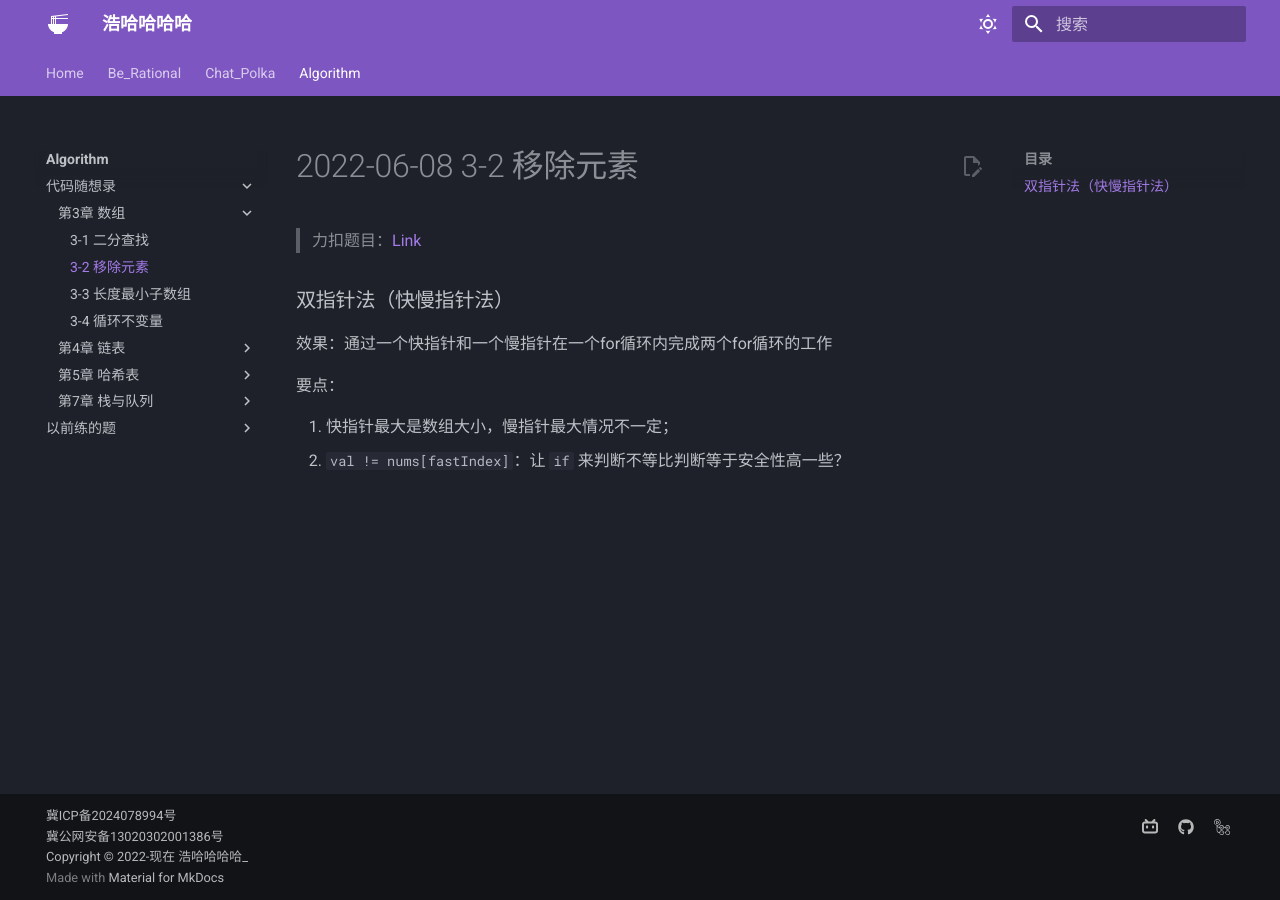
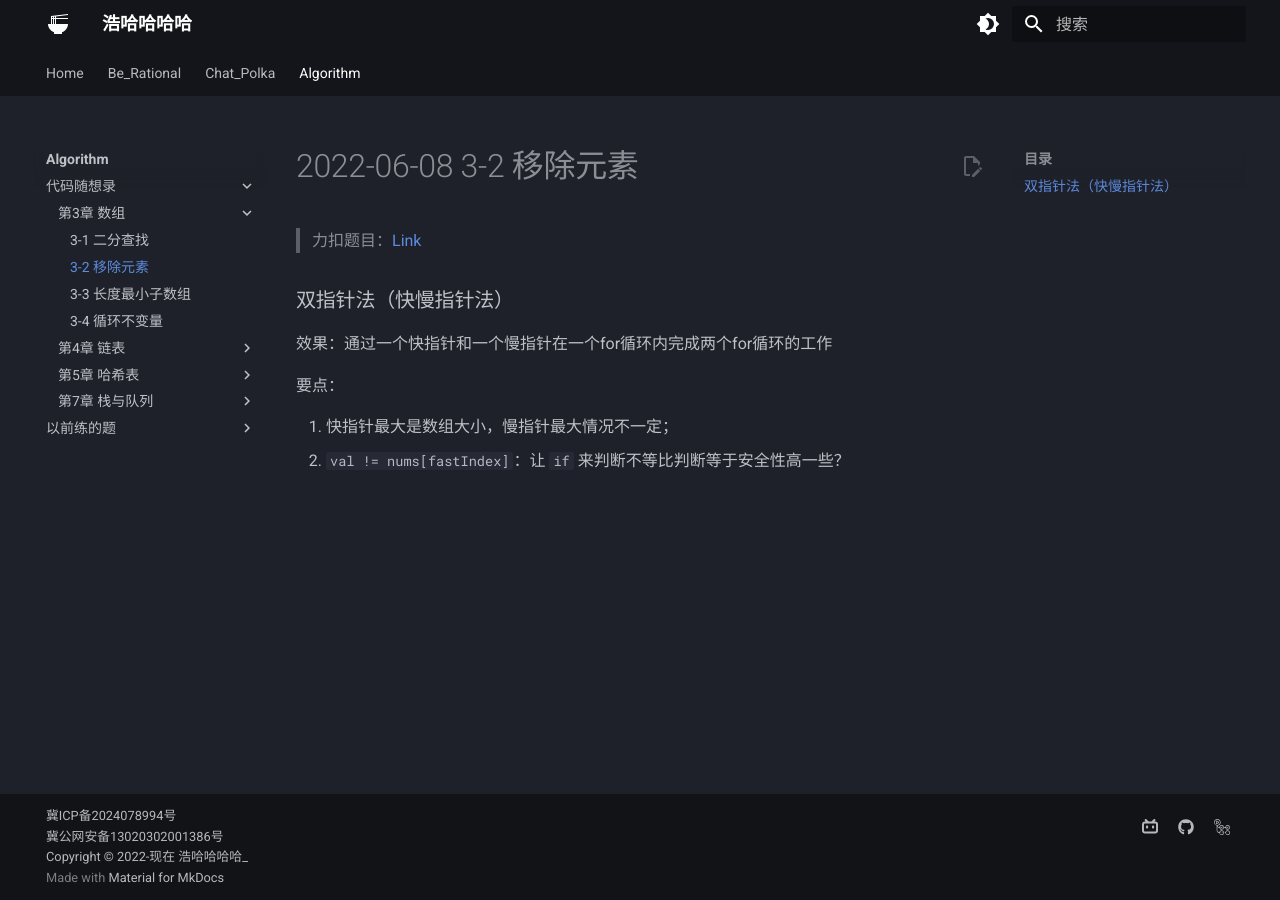
Before and after one commit to Haohahahaha/alg, an MkDocs documentation site: the page built from docs/CodeThinker/3/2022-06-08_3-2_移除元素.md, in a window 1280 px wide. Built offline with MkDocs 1.6.1 and Material for MkDocs 9.7.7, drawn with Linux system fonts in a browser that asks for light colours.

Commit message:
2025-12-27_22:58:21 update

```diff
--- a/mkdocs.yml
+++ b/mkdocs.yml
@@ -6,16 +6,16 @@
   favicon: https://alg.haohaha.cn/image/favicon.png
   palette:
     - scheme: slate # 夜间模式
-      primary: deep purple
-      accent: deep orange
+      primary: black # deep purple
+      accent: light green # deep orange
       toggle:
-        icon: material/weather-sunny
+        icon: material/brightness-4
         name: 切换至日间模式
     - scheme: default # 日间模式
-      primary: deep purple # 上方的
-      accent: deep orange # 链接等可交互元件的高亮色
+      primary: white # deep purple # 上方的
+      accent: deep orange # deep orange # 链接等可交互元件的高亮色
       toggle:
-        icon: material/weather-night # 图标
+        icon: material/brightness-7 # 图标
         name: 切换至夜间模式 # 鼠标悬浮提示
   features:
     - navigation.tabs
```
